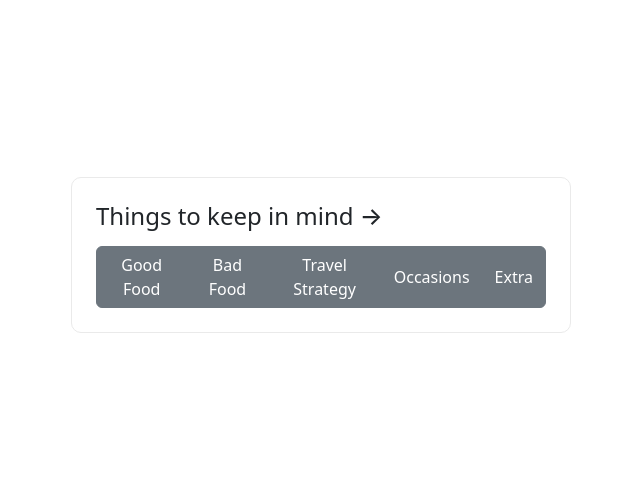
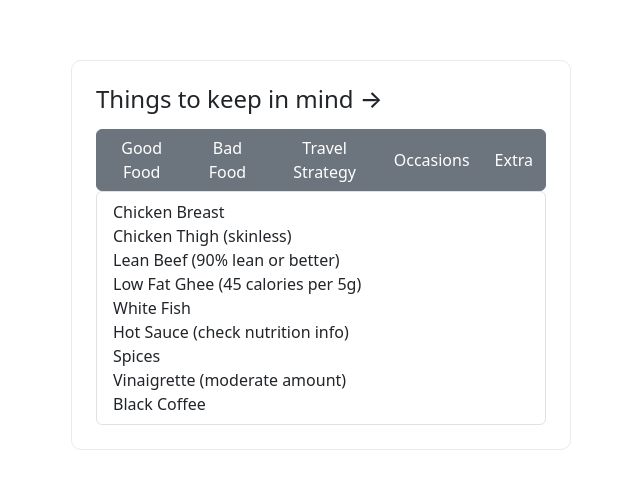
Before and after one commit to smmalik3/fitnessInfoApp, a Next.js app: page / in a window 1280 px wide. Shown: the part 145-634 px from the top of the page, without its empty margins (319-959 px from the left). Built offline with nearby package versions, Linux system fonts and the light colour scheme.

Commit message:
set GoodFood section to display by default

```diff
--- a/pages/index.tsx
+++ b/pages/index.tsx
@@ -7,7 +7,7 @@ import React, { useState } from 'react';
 type Section = 'GoodFood' | 'BadFood' | 'TravelStrategy' | 'Occasions' | 'Extra';
 
 export default function Home() {
-  const [activeSection, setActiveSection] = useState<Section | null>(null);
+  const [activeSection, setActiveSection] = useState<Section | null>('GoodFood'); // Set 'GoodFood' as the default
 
   const toggleSection = (section: Section) => {
     if (activeSection === section) {
```
